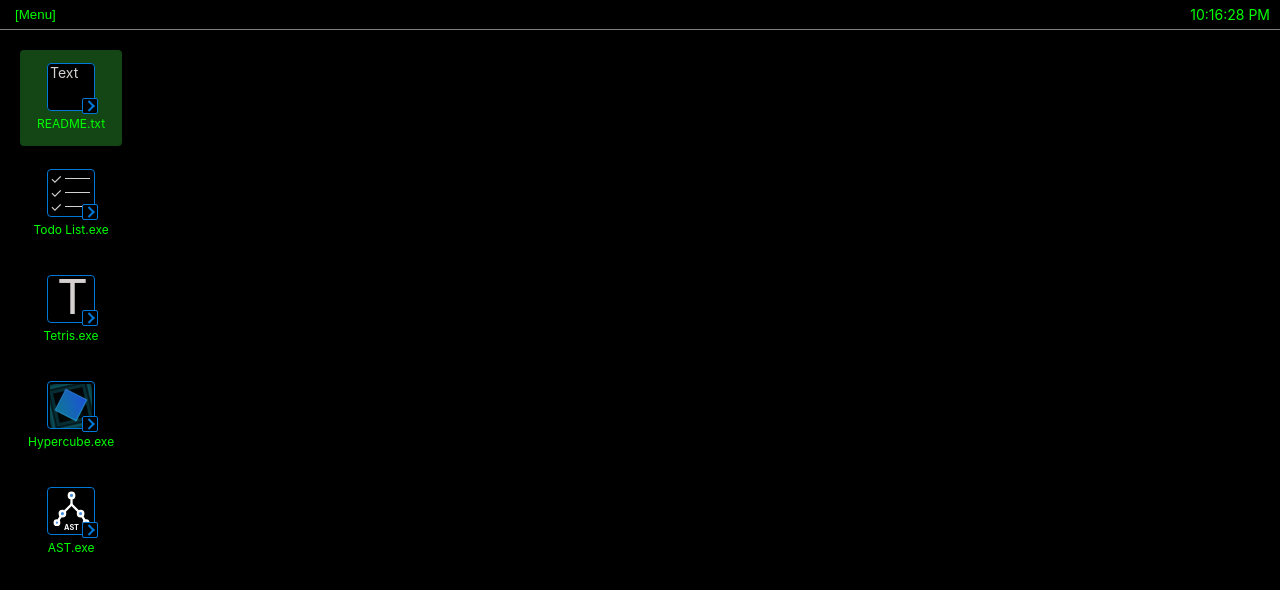
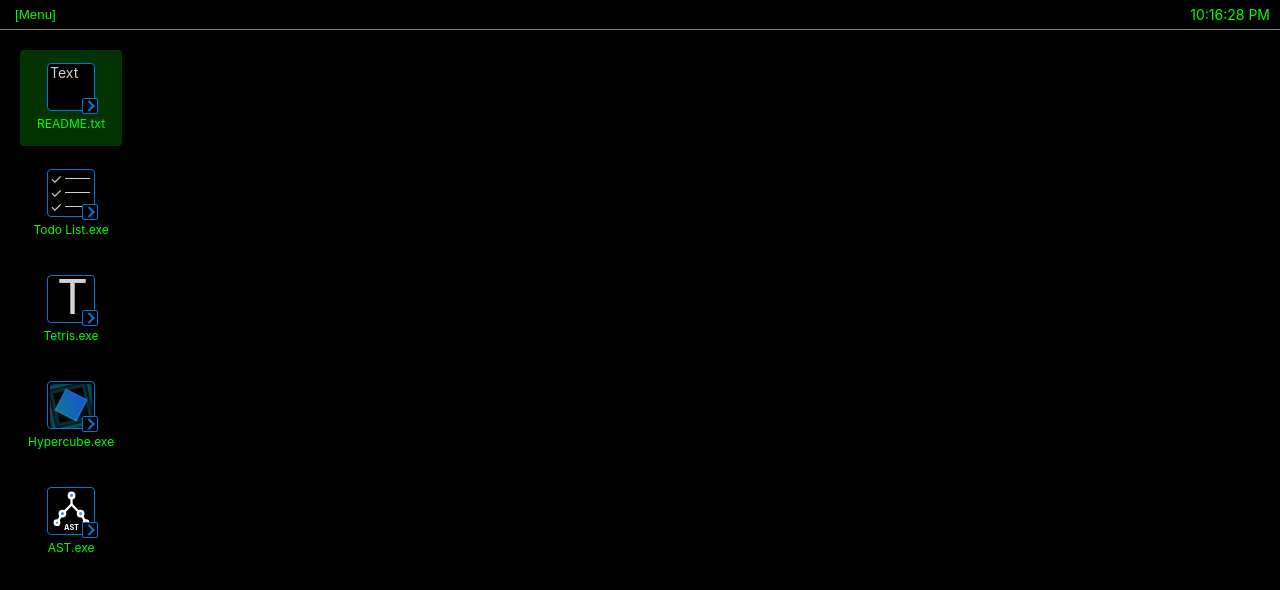
Before and after one commit to a-sorokin/waste-of-time, a React (Vite) app: page / in a window 1280 px wide. In both pictures the pointer is over the element 71 px from the left and 98 px from the top of the page. Shown: the top 590 px of the page. Built offline with nearby package versions, Linux system fonts and the light colour scheme.

Commit message:
refactor: standardize hover effects across components using CSS variables

```diff
--- a/src/apps/about/components/About/About.module.scss
+++ b/src/apps/about/components/About/About.module.scss
@@ -106,6 +106,10 @@ $border-color: var(--text-color);
   color: $text-primary;
   font-size: 11px;
   font-family: inherit;
+
+  &:hover {
+    background: var(--hover-color);
+  }
 
   &.active {
     outline: 1px solid $border-color;
--- a/src/features/os/components/Desktop/Desktop.module.scss
+++ b/src/features/os/components/Desktop/Desktop.module.scss
@@ -7,7 +7,6 @@
 
 .apps {
   display: grid;
-  //position: absolute;
   align-content: center;
   justify-content: center;
   align-items: center;
--- a/src/features/os/components/ExeTemplate/ExeTemplate.module.scss
+++ b/src/features/os/components/ExeTemplate/ExeTemplate.module.scss
@@ -9,7 +9,7 @@
   height: 96px;
 
   &:hover {
-    background-color: #144514;
+    background-color: var(--hover-color);
   }
 }
 
--- a/src/features/os/components/Menu/Menu.module.scss
+++ b/src/features/os/components/Menu/Menu.module.scss
@@ -15,6 +15,6 @@
 
 .item {
   &:hover {
-    background-color: #033303;
+    background-color: var(--hover-color);
   }
 }
--- a/src/styles/themes.scss
+++ b/src/styles/themes.scss
@@ -2,6 +2,7 @@
   --main-bg-color: black;
   --text-color: #00ff00;
   --main-color: #808080;
+  --hover-color: #033303;
 }
 
 :root {
```
